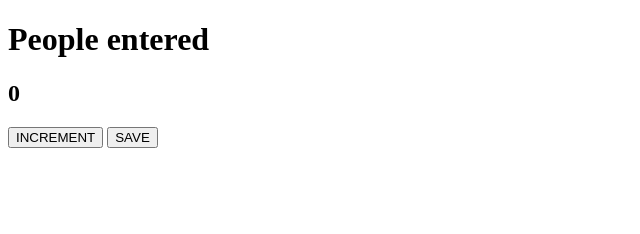
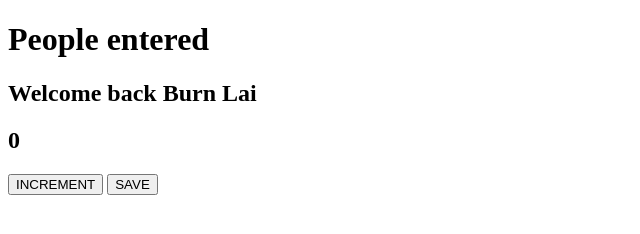
Before and after one commit to bytil70/Javascript2, a plain HTML site: page index.html in a window 1280 px wide. Shown: the whole page, without its empty margins (0-640 px from the left). Drawn offline with Linux system fonts and the light colour scheme.

Commit message:
add string

```diff
--- a/index.html
+++ b/index.html
@@ -7,6 +7,9 @@
 </head>
 <body>
     <h1>People entered</h1>
+
+    <h2 id="welcome-el">hi</h2>
+
     <h2 id="count-el">0</h2>
 
     <button id="increment-btn" onclick="increment()">INCREMENT</button>
--- a/index.js
+++ b/index.js
@@ -44,7 +44,7 @@ function logLapTime() {
 
 //logLapTime()
 
-let countEl = document.getElementById('count-el') . //this is called model
+let countEl = document.getElementById('count-el')
 
 console.log(countEl)
 
@@ -58,3 +58,10 @@ function increment() {
 function save() {
     console.log(count)
 }
+
+
+let welcomeEl = document.getElementById('welcome-el')
+let yourName = 'Burn Lai'
+let greeting = 'Welcome back '
+
+welcomeEl.innerText = greeting + yourName
```
